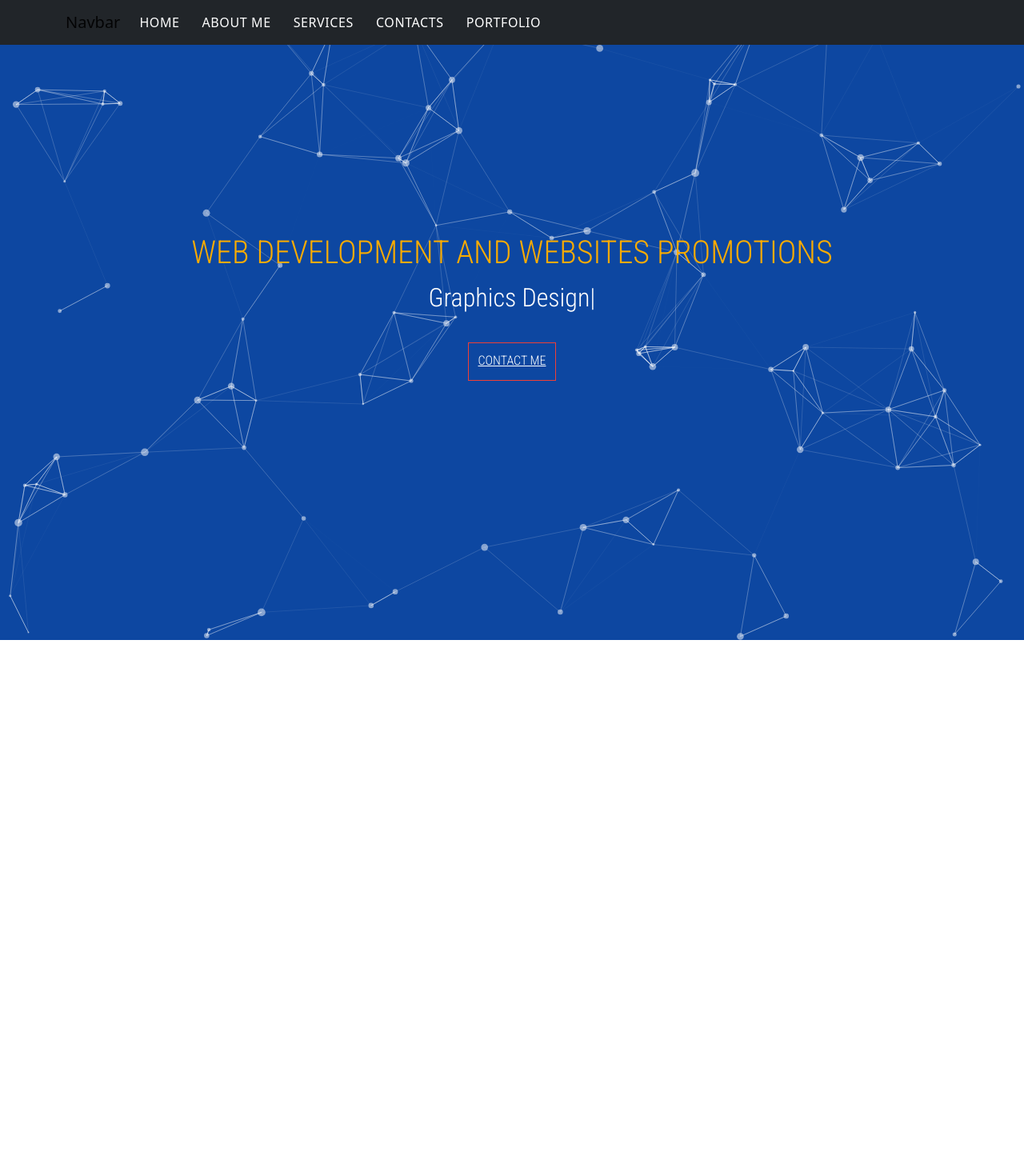
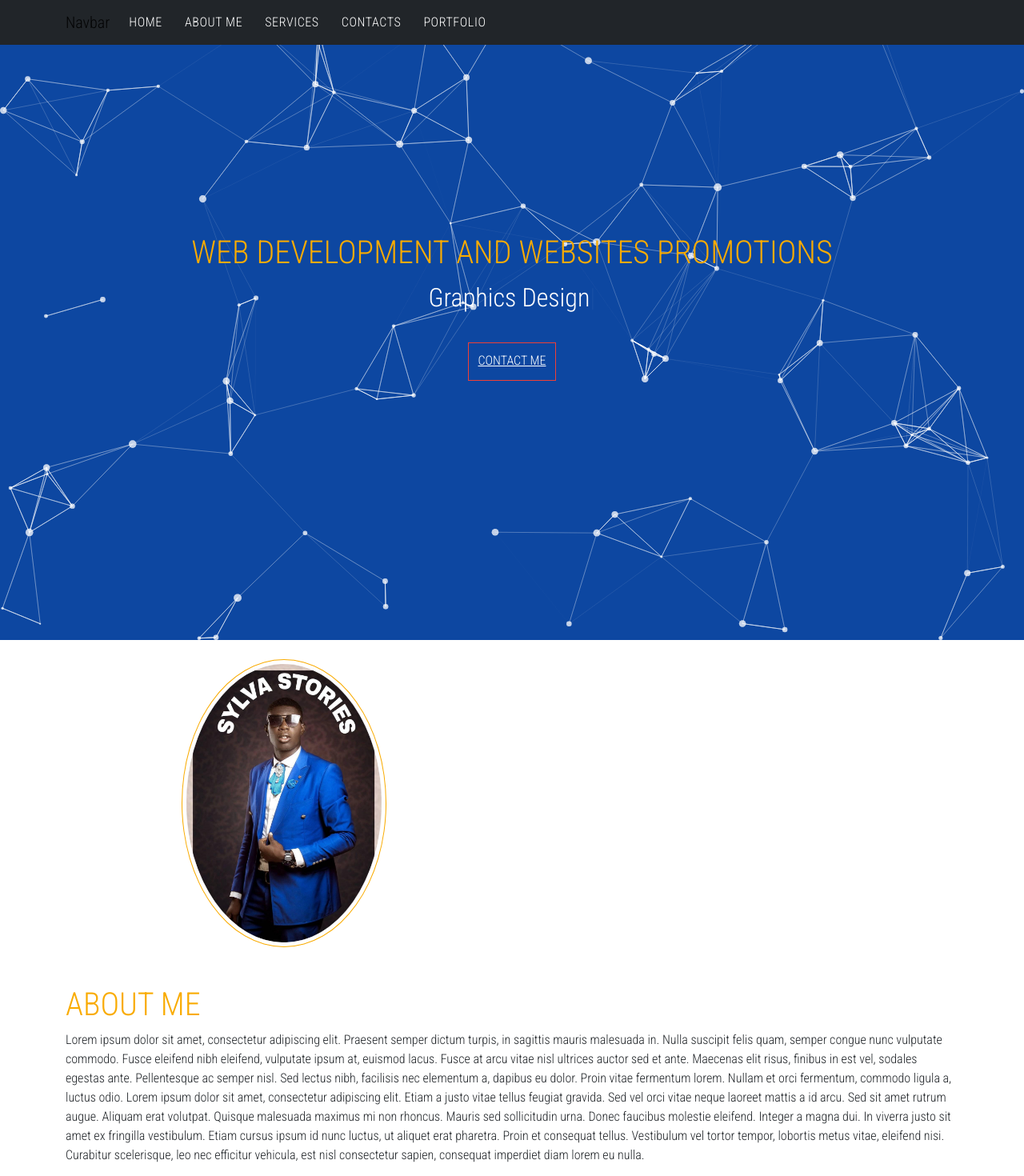
Before and after one commit to Sylvasam18/my-portfolio, a React (Create React App) app: page / in a window 1280 px wide. Shown: the top 1470 px of the page at 80% size. Before the commit the page ends 800 px from the top, so only its background shows below. Built offline with nearby package versions, Linux system fonts and the light colour scheme.

Commit message:
about-me completed

```diff
--- a/src/App.css
+++ b/src/App.css
@@ -1,7 +1,7 @@
 @import url('https://fonts.googleapis.com/css2?family=Righteous&family=Roboto+Condensed:wght@300&display=swap');
 
 body {
-  font-family: 'Roboto Condensed', sans-serif;
+  font-family: 'Roboto Condensed', sans-serif !important;
 }
 
 :root {
@@ -84,8 +84,6 @@ nav ul li {
   justify-content: center;
   align-items: center;
   text-align: center;
-  font-family: 'Roboto Condensed', sans-serif;
-
 }
 
 .main-info h1 {
@@ -106,3 +104,29 @@ nav ul li {
   color: var(--primary-white);
   margin: 2rem;
 }
+
+.navbar {
+  z-index: 1;
+}
+
+canvas {
+  height: 100vh !important;
+  position: absolute !important;
+}
+
+.profile-img {
+  border: 1px solid var(--primary-orange);
+  border-radius: 50%;
+  padding: .3rem;
+  width: 16rem;
+}
+
+.about-header {
+  color: var(--primary-orange);
+  text-transform: uppercase;
+}
+.photo-wrap{
+  display: flex;
+  justify-content: center;
+  align-items: center;
+}
--- a/src/App.js
+++ b/src/App.js
@@ -2,105 +2,16 @@ import './App.css';
 import "bootstrap/dist/css/bootstrap.min.css";
 import Navbar from './components/Navbar';
 import Header from './components/Header';
-import Particles from 'react-tsparticles';
+import AboutMe from './components/AboutMe';
 
 function App() {
-  const particlesInit = (main) => {
-    console.log(main);
 
-    // you can initialize the tsParticles instance (main) here, adding custom shapes or presets
-  };
-
-  const particlesLoaded = (container) => {
-    console.log(container);
-  };
   return (
-    <div className="App">
-      <Particles
-      id="tsparticles"
-      init={particlesInit}
-      loaded={particlesLoaded}
-      options={{
-        background: {
-          color: {
-            value: "#0d47a1",
-          },
-        },
-        fpsLimit: 60,
-        interactivity: {
-          events: {
-            onClick: {
-              enable: true,
-              mode: "push",
-            },
-            onHover: {
-              enable: true,
-              mode: "repulse",
-            },
-            resize: true,
-          },
-          modes: {
-            bubble: {
-              distance: 400,
-              duration: 2,
-              opacity: 0.8,
-              size: 40,
-            },
-            push: {
-              quantity: 4,
-            },
-            repulse: {
-              distance: 200,
-              duration: 0.4,
-            },
-          },
-        },
-        particles: {
-          color: {
-            value: "#ffffff",
-          },
-          links: {
-            color: "#ffffff",
-            distance: 150,
-            enable: true,
-            opacity: 0.5,
-            width: 1,
-          },
-          collisions: {
-            enable: true,
-          },
-          move: {
-            direction: "none",
-            enable: true,
-            outMode: "bounce",
-            random: false,
-            speed: 3,
-            straight: false,
-          },
-          number: {
-            density: {
-              enable: true,
-              area: 800,
-            },
-            value: 80,
-          },
-          opacity: {
-            value: 0.5,
-          },
-          shape: {
-            type: "circle",
-          },
-          size: {
-            random: true,
-            value: 5,
-          },
-        },
-        detectRetina: true,
-      }}
-    />
+    <>
       <Navbar />
       <Header />
-     </div>
+      <AboutMe />
+     </>
   );
 }
 
--- /dev/null
+++ b/src/components/AboutMe.js
@@ -0,0 +1,23 @@
+import React from 'react'
+import Mine from '../images/mine.jpg'
+
+const AboutMe = () => {
+    return (
+        <div className='container py-5'>
+          <div className='row'>
+              <div className='col-lg-6 col-xm-12'>
+                  <div className='photo-wrap mb-5'>
+                  <img className='profile-img' src={Mine} alt="my-pix"/>
+                  </div>
+              </div>
+              <div className='col-lg-6 col-xm-12'></div>
+              <h1 className='about-header'>About me</h1>
+              <p>Lorem ipsum dolor sit amet, consectetur adipiscing elit. Praesent semper dictum turpis, in sagittis mauris malesuada in. Nulla suscipit felis quam, semper congue nunc vulputate commodo. Fusce eleifend nibh eleifend, vulputate ipsum at, euismod lacus. Fusce at arcu vitae nisl ultrices auctor sed et ante. Maecenas elit risus, finibus in est vel, sodales egestas ante. Pellentesque ac semper nisl. Sed lectus nibh, facilisis nec elementum a, dapibus eu dolor. Proin vitae fermentum lorem. Nullam et orci fermentum, commodo ligula a, luctus odio. Lorem ipsum dolor sit amet, consectetur adipiscing elit. Etiam a justo vitae tellus feugiat gravida. Sed vel orci vitae neque laoreet mattis a id arcu. Sed sit amet rutrum augue.
+
+              Aliquam erat volutpat. Quisque malesuada maximus mi non rhoncus. Mauris sed sollicitudin urna. Donec faucibus molestie eleifend. Integer a magna dui. In viverra justo sit amet ex fringilla vestibulum. Etiam cursus ipsum id nunc luctus, ut aliquet erat pharetra. Proin et consequat tellus. Vestibulum vel tortor tempor, lobortis metus vitae, eleifend nisi. Curabitur scelerisque, leo nec efficitur vehicula, est nisl consectetur sapien, consequat imperdiet diam lorem eu nulla.</p>
+          </div>
+        </div>
+    )
+}
+
+export default AboutMe
--- a/src/components/Header.js
+++ b/src/components/Header.js
@@ -1,9 +1,102 @@
 import React from 'react';
 import Typed from 'react-typed';
+import Particles from 'react-tsparticles';
+
 
 const Header = () => {
+    const particlesInit = (main) => {
+        console.log(main);
+
+        // you can initialize the tsParticles instance (main) here, adding custom shapes or presets
+      };
+
+      const particlesLoaded = (container) => {
+        console.log(container);
+      };
     return (
         <div className='header-wrapper'>
+                  <Particles
+      id="tsparticles"
+      init={particlesInit}
+      loaded={particlesLoaded}
+      options={{
+        background: {
+          color: {
+            value: "#0d47a1",
+          },
+        },
+        fpsLimit: 60,
+        interactivity: {
+          events: {
+            onClick: {
+              enable: true,
+              mode: "push",
+            },
+            onHover: {
+              enable: true,
+              mode: "repulse",
+            },
+            resize: true,
+          },
+          modes: {
+            bubble: {
+              distance: 400,
+              duration: 2,
+              opacity: 0.8,
+              size: 40,
+            },
+            push: {
+              quantity: 4,
+            },
+            repulse: {
+              distance: 200,
+              duration: 0.4,
+            },
+          },
+        },
+        particles: {
+          color: {
+            value: "#ffffff",
+          },
+          links: {
+            color: "#ffffff",
+            distance: 150,
+            enable: true,
+            opacity: 0.5,
+            width: 1,
+          },
+          collisions: {
+            enable: true,
+          },
+          move: {
+            direction: "none",
+            enable: true,
+            outMode: "bounce",
+            random: false,
+            speed: 3,
+            straight: false,
+          },
+          number: {
+            density: {
+              enable: true,
+              area: 800,
+            },
+            value: 80,
+          },
+          opacity: {
+            value: 0.5,
+          },
+          shape: {
+            type: "circle",
+          },
+          size: {
+            random: true,
+            value: 5,
+          },
+        },
+        detectRetina: true,
+      }}
+    />
             <div className='main-info'>
                 <h1>web development and websites promotions</h1>
                 <Typed
```
Also changed, not shown: src/images/mine.jpg (added).
